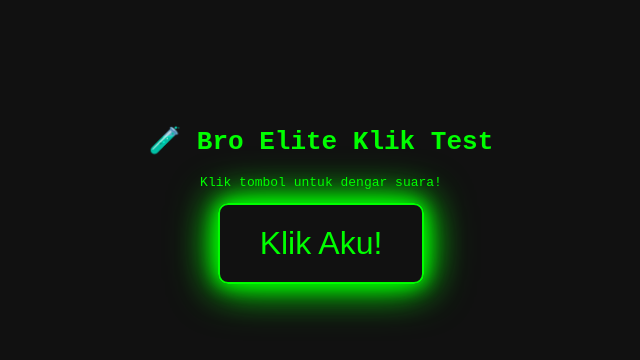
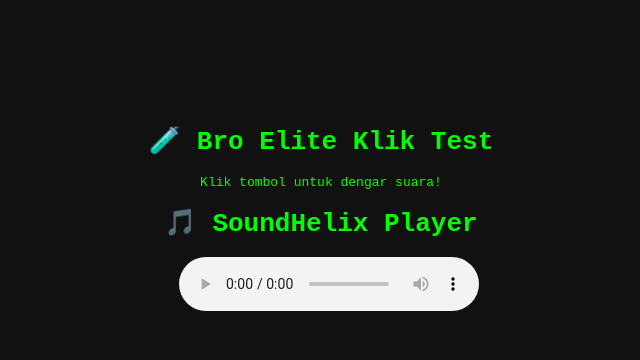
Before and after one commit to Aventeen/eksperimen-web-bro-, a plain HTML site: page index.html in a window 1280 px wide. Shown: the whole page, without its empty margins (319-959 px from the left). Drawn offline with Linux system fonts and the light colour scheme.

Commit message:
Update index.html

```diff
--- a/index.html
+++ b/index.html
@@ -53,9 +53,11 @@
   <h1>🧪 Bro Elite Klik Test</h1>
   <p>Klik tombol untuk dengar suara!</p>
 
-  <button onclick="playClick()">Klik Aku!</button>
-
-  <audio id="sfx" src="sounds/_click.mp3"></audio>
+  <h1>🎵 SoundHelix Player</h1>
+  <audio controls autoplay>
+    <source src="https://www.soundhelix.com/examples/mp3/SoundHelix-Song-1.mp3" type="audio/mpeg">
+    Browser kamu tidak mendukung pemutar audio.
+</audio>
 
   <script>
     function playClick() {
```
